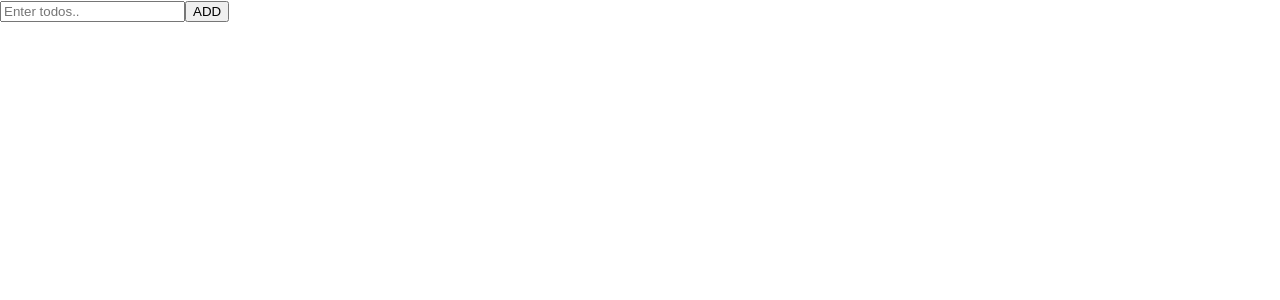
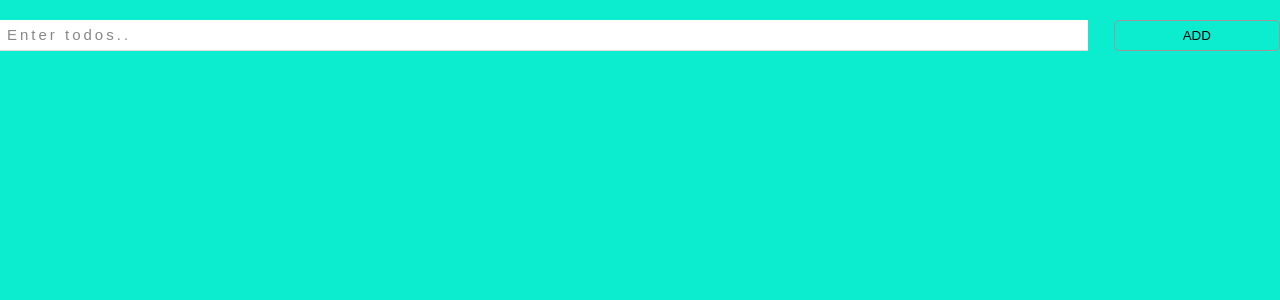
Before and after one commit to mithunprem99/react-todo, a React (Create React App) app: page / in a window 1280 px wide. Shown: the top 300 px of the page. Built offline with nearby package versions, Linux system fonts and the light colour scheme.

Commit message:
added css file for styling

```diff
--- a/src/App.css
+++ b/src/App.css
@@ -1,38 +1,66 @@
-.App {
-  text-align: center;
+body{
+  margin: 0;
+  padding: 0;
+  font-family: 'Gill Sans', 'Gill Sans MT', Calibri, 'Trebuchet MS', sans-serif;
+  background-color: rgb(12,236,206);
 }
 
-.App-logo {
-  height: 40vmin;
-  pointer-events: none;
+*{
+  box-sizing: border-box;
 }
 
-@media (prefers-reduced-motion: no-preference) {
-  .App-logo {
-    animation: App-logo-spin infinite 20s linear;
-  }
+.todo{
+  display: flex;
+  flex-direction: column;
+  margin: 100px auto;
+  max-width: 350px;
+  min-height: 400px;
+  padding: 20px;
+  background-color: #fff;
+  color: rgb(40,136,123);
 }
 
-.App-header {
-  background-color: #282c34;
-  min-height: 100vh;
+.todo-item{
   display: flex;
-  flex-direction: column;
-  align-items: center;
-  justify-content: center;
-  font-size: calc(10px + 2vmin);
-  color: white;
+  justify-content: flex-start;
 }
 
-.App-link {
-  color: #61dafb;
+.ml-1{
+  margin-left: 10px;
 }
 
-@keyframes App-logo-spin {
-  from {
-    transform: rotate(0deg);
-  }
-  to {
-    transform: rotate(360deg);
-  }
+form{
+  display: flex;
+  width: 100%;
+  margin: 20px auto;
+  justify-content: space-between;
 }
+
+form input{
+  width: 85%;
+  padding: 7px;
+  border: none;
+  border-bottom: 1px solid #ddd;
+  outline: none;
+}
+
+::placeholder{
+  font-size: 15px;
+  letter-spacing: 3px;
+  color:  #888;
+}
+
+form button{
+  background-color: transparent;
+  border: 1px solid #999;
+  width: 13%;
+  cursor: pointer;
+  border-radius: 5px;
+  padding: 7px;
+}
+
+button:hover{
+  background-color: #000;
+  border-color: #000;
+  color: #fff;
+}
```
